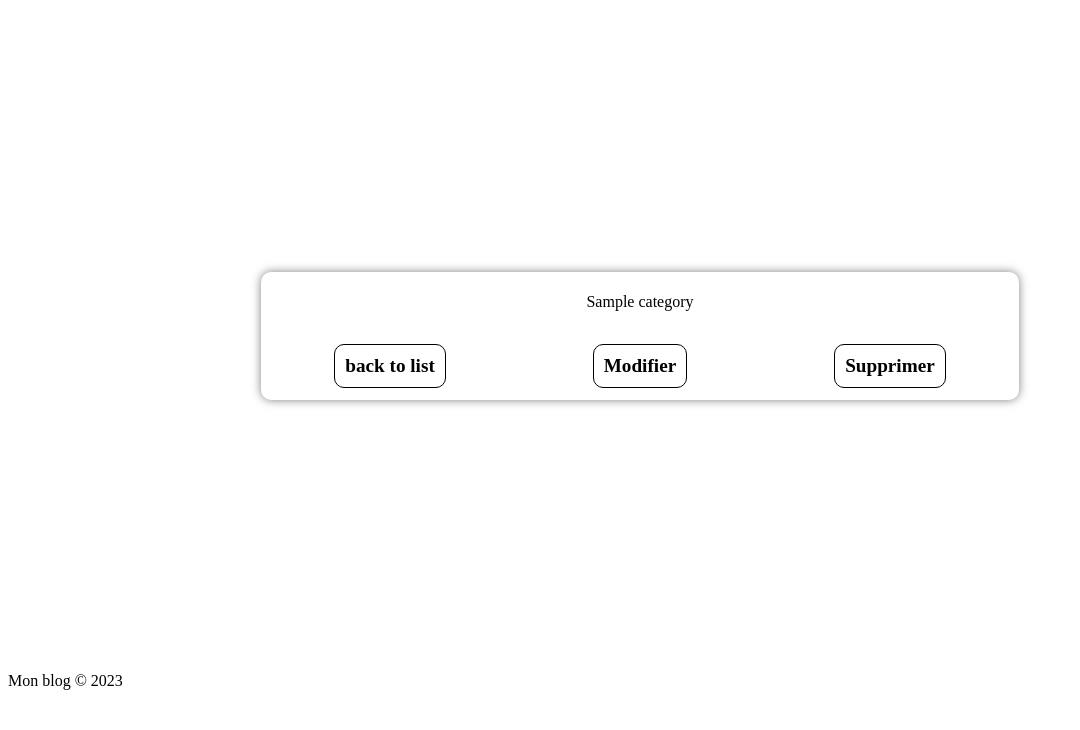
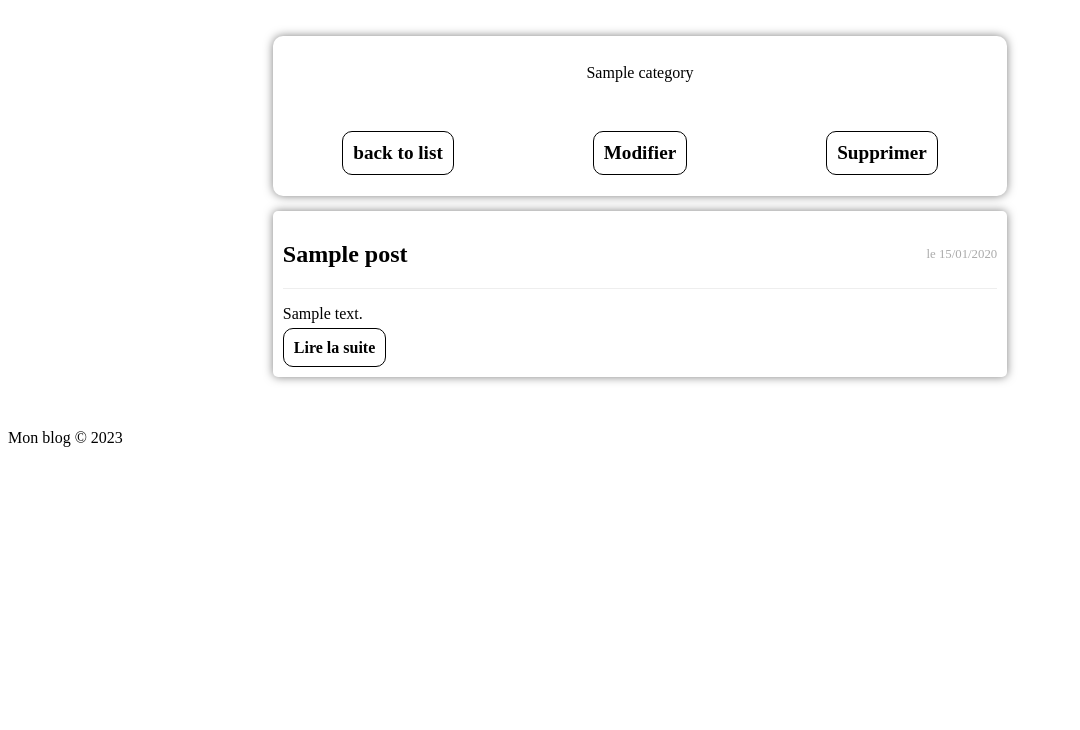
Before and after one commit to nabilesall/symfony_blog_project, a Symfony app: template templates/admin/category/show.html.twig in a window 1280 px wide. Shown: the part 70-800 px from the top of the page, without its empty margins (0-1080 px from the left). Run offline with Twig, Linux system fonts and the light colour scheme; the template is opened without the code that fills it: most values are stand-ins (such as "Sample title", 1, 10 or a date in 2020); some libraries are stand-ins or nearby versions.

Commit message:
afficher la liste des postes de chaque catégorie

```diff
--- a/templates/admin/category/show.html.twig
+++ b/templates/admin/category/show.html.twig
@@ -5,8 +5,10 @@
 		.admin-category-show-html{
 			display: flex;
 			justify-content: center;
+			flex-direction: column;
 			align-items: center;
-			height: 80vh;
+			gap: 15px;
+			padding:20px
 		}
 
 		.single-category-container{
@@ -15,7 +17,7 @@
 			justify-content: space-around;
 			align-items: center;
 			width: 60%;
-			height: 20%;
+			height: 20vh;
 			background-color: #fff;
 			border-radius: 10px;
 			box-shadow: 0 0 10px 0 rgba(0,0,0,0.5);
@@ -44,6 +46,58 @@
 			color: #fff;
 			background-color: #000;
 		}
+
+		.posts {
+			display: flex;
+			width: 60%;
+			flex-direction: column;
+		}
+
+		.post-header {
+			display: flex;
+			justify-content: space-between;
+		}
+
+		.date-publication {
+			font-size: 0.8em;
+			color: #aaa;
+			margin: 0;
+    		align-self: center;
+		}
+
+		.single-post {
+			margin-bottom: 1em;
+			background-color : #fff;
+			border-radius : 5px;
+			padding: 10px;
+			padding-bottom: 20px;
+			box-shadow: 0 0 10px 0 rgba(0,0,0,0.5);
+		}
+
+		.single-post .post-content{
+			text-align: justify;
+		}
+
+		.single-post a{
+			text-decoration: none;
+			color: #000;
+			font-weight: bold;
+			transition: all 0.3s ease;
+			border: 1px solid;
+			padding: 10px;
+			border-radius: 10px;
+		}
+
+		.single-post a:hover {
+			background-color: #000;
+			color: #fff;
+		}
+
+		.separator{
+			width: 100%;
+			height: 1px;
+			background-color: #eee;
+		}
 	</style>
 
 	<title>category - show</title>
@@ -59,5 +113,20 @@
 				<a href="{{ path('admin.category.remove', {'id': category.id}) }}">Supprimer</a>
 			</div>
 		</div>
+
+		<div class="posts">
+			{% for post in posts %}
+				<div class="single-post">
+					<div class="post-header">
+						<h2>{{ post.title }}</h2>
+						<p class="date-publication">le {{ post.publishedAt|date('d/m/Y') }}</p>
+					</div>
+					<div class="separator"></div>
+					<p class="post-content">{{ post.content }}</p>
+					<a href="/admin/post/{{ post.id }}">Lire la suite</a>
+				</div>
+			{% endfor %}
+		</div>
+
 	</main>
 {% endblock %}
--- a/templates/admin/post/index.html.twig
+++ b/templates/admin/post/index.html.twig
@@ -50,7 +50,6 @@
 			padding: 10px;
 			padding-bottom: 20px;
 			box-shadow: 0 0 10px 0 rgba(0,0,0,0.5);
-
 		}
 
 		.single-post .post-content{
```
Also changed, not shown: src/Controller/Admin/CategoryController.php (+16 -0 lines), src/Entity/Category.php (+11 -11 lines).
